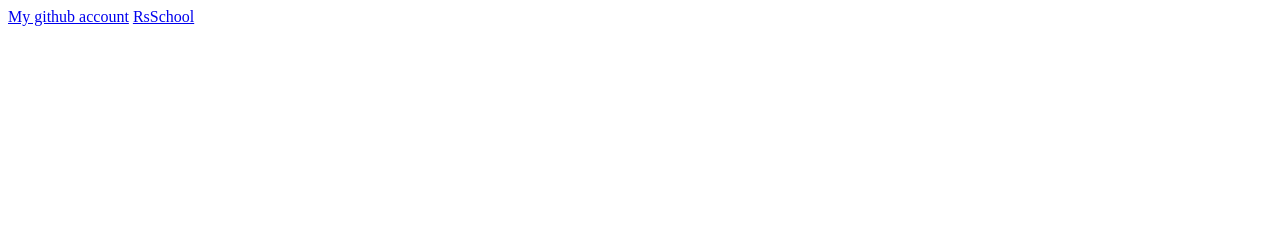
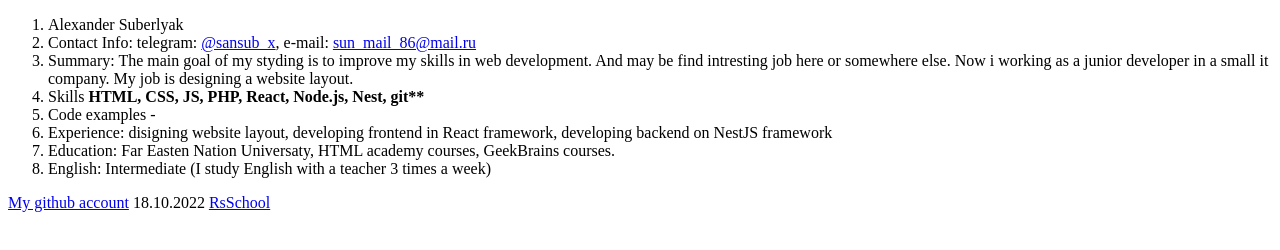
Before and after one commit to sansub86/rsschool-cv, a plain HTML site: page index.html in a window 1280 px wide. Drawn offline with Linux system fonts and the light colour scheme.

Commit message:
fix: fix index file

```diff
--- a/index.html
+++ b/index.html
@@ -2,13 +2,26 @@
 <html lang="en">
 <head>
     <meta charset="UTF-8">
-    <title>Title</title>
+    <title>CV</title>
+    <link rel="stylesheet" href="style.css">
 </head>
 <body>
     <header></header>
-    <main></main>
+    <main>
+        <ol>
+            <li>Alexander Suberlyak</li>
+            <li>Contact Info: telegram: <a href="https://t.me/sansub_x">@sansub_x</a>, e-mail: <a href="mailto://sun_mail_86@mail.ru">sun_mail_86@mail.ru</a>
+            <li>Summary: The main goal of my styding is to improve my skills in web development. And may be find intresting job here or somewhere else. Now i working as a junior developer in a small it company. My job is designing a website layout.</li>
+            <li>Skills <b>HTML, CSS, JS, PHP, React, Node.js, Nest, git**</b></li>
+            <li>Code examples - </li>
+            <li>Experience: disigning website layout, developing frontend in React framework, developing backend on NestJS framework</li>
+            <li>Education: Far Easten Nation Universaty, HTML academy courses, GeekBrains courses.</li>
+            <li>English: Intermediate (I study English with a teacher 3 times a week)</li>
+        </ol>
+    </main>
     <footer>
         <a href="https://github.com/sansub86/">My github account</a>
+        <time datetime="2022-10-18">18.10.2022</time>
         <a href="https://rs.school/index.html">RsSchool</a>
     </footer>
 </body>
--- a/style.css
+++ b/style.css
@@ -0,0 +1,3 @@
+main{;
+    margin: 0 auto;
+}
```
Also changed, not shown: 1 other file.
